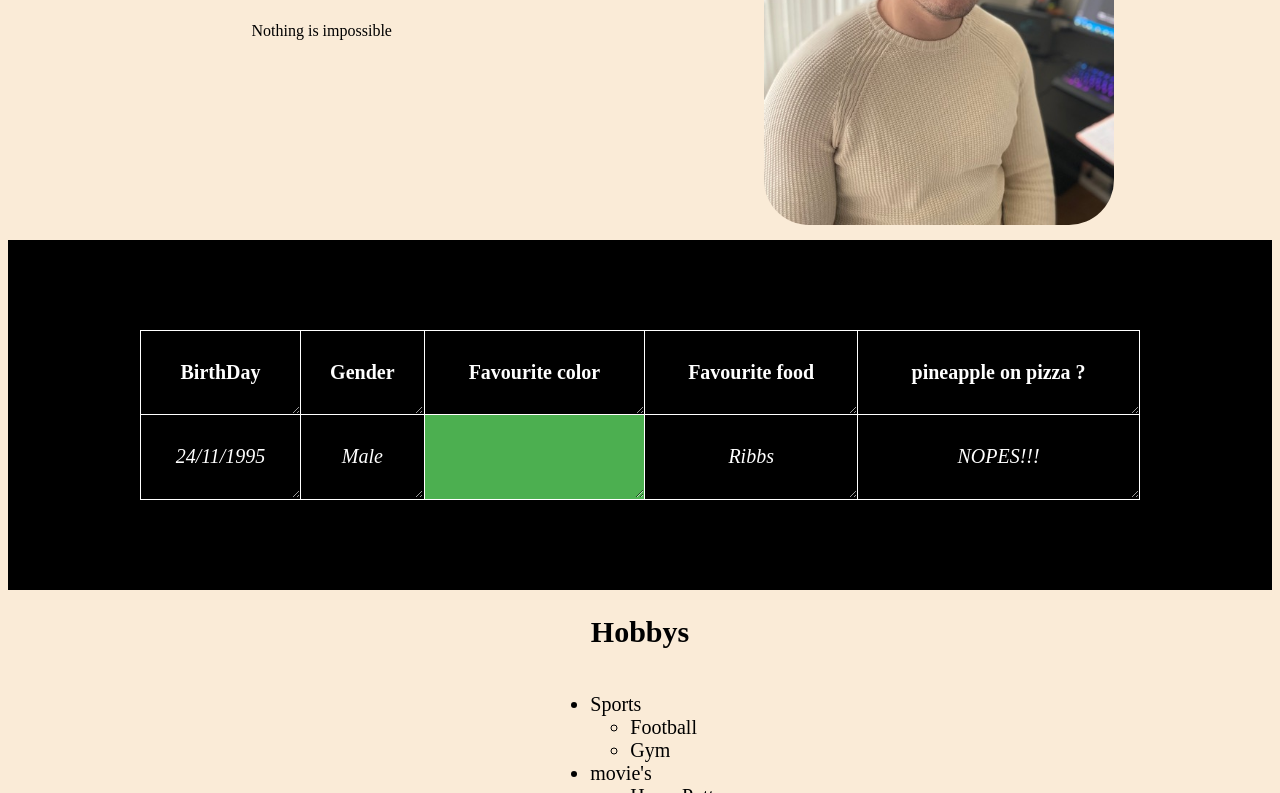
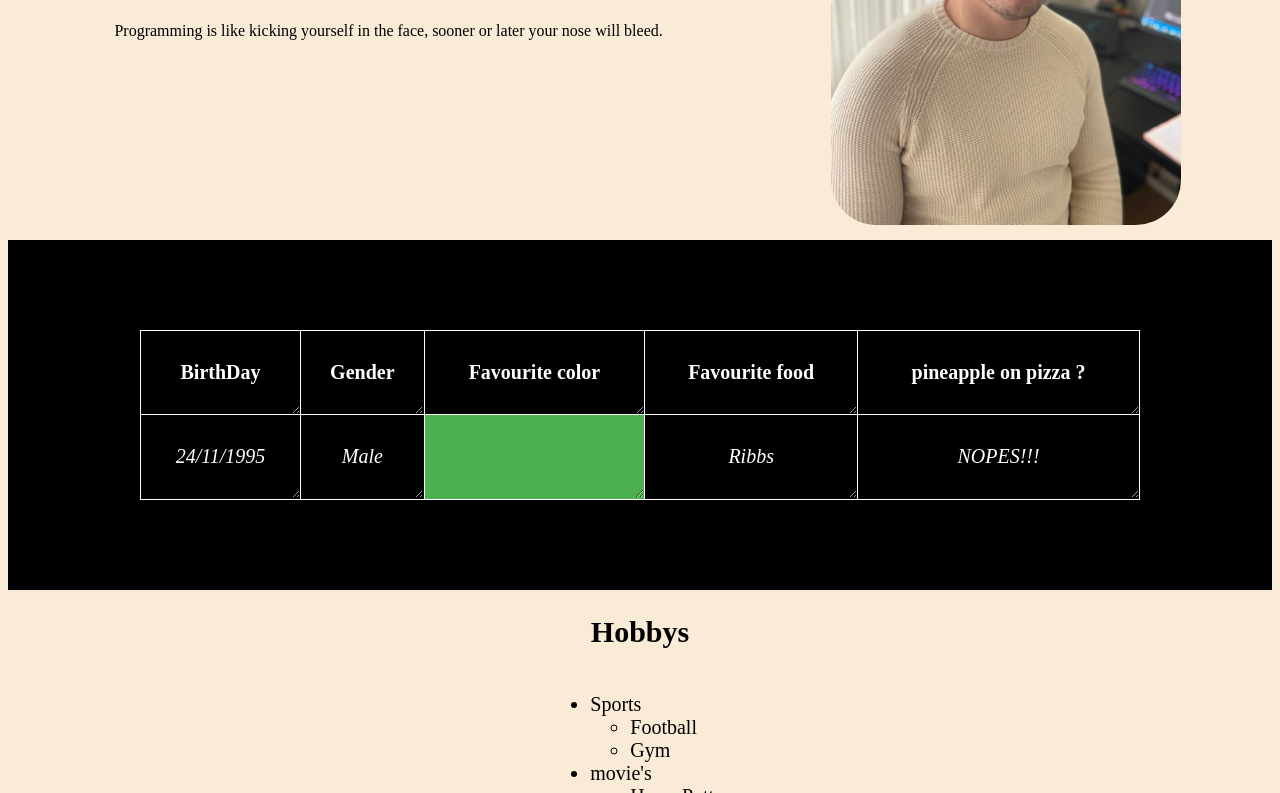
Before and after one commit to Hub-Mo/GitTrain, a plain HTML site: page index.html in a window 1280 px wide. Shown: the part 307-1100 px from the top of the page. Drawn offline with Linux system fonts and the light colour scheme.

Commit message:
last edit

```diff
--- a/index.html
+++ b/index.html
@@ -11,7 +11,7 @@
 <header class="header">
     <div class="dheader">
         <h1>Mohamed El Jafoufi</h1>
-        <p>Nothing is impossible</p>
+        <p>Programming is like kicking yourself in the face, sooner or later your nose will bleed.</p>
     </div>
      <img src="IMG_9313.jpg" alt="mo's picture">
 </header>
```
